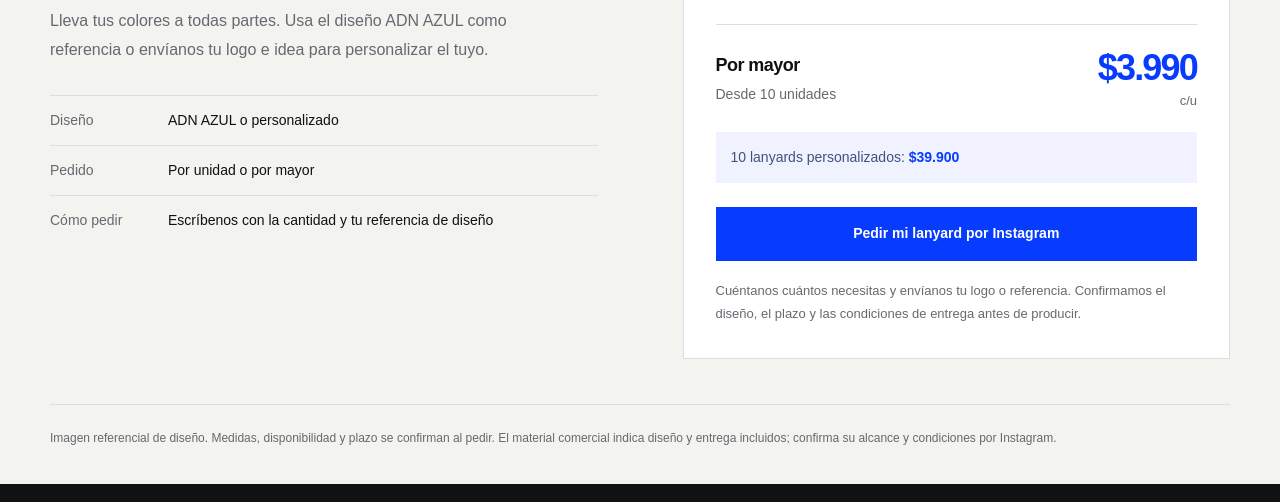
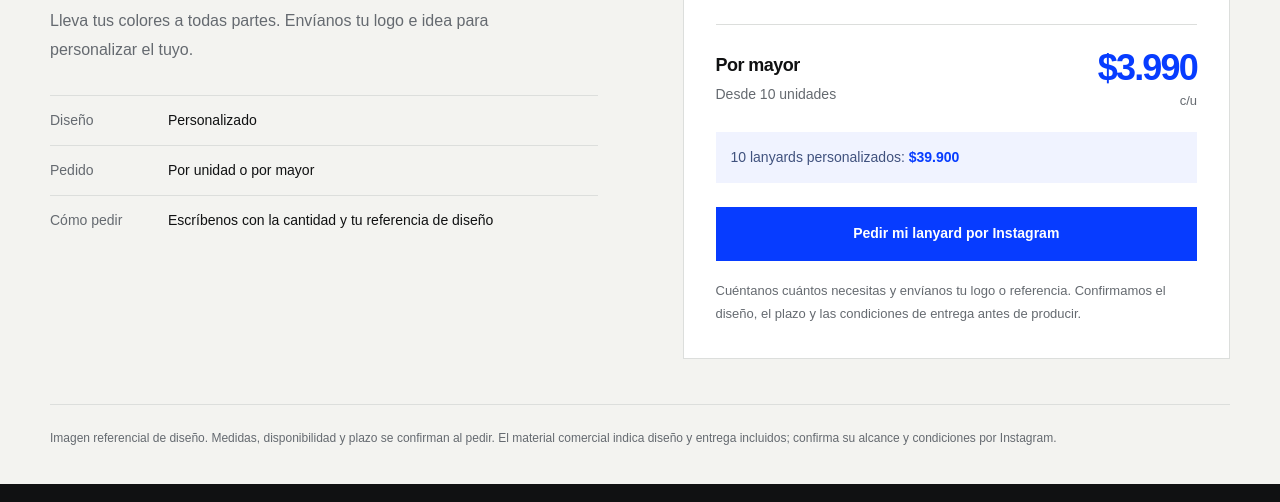
Before and after one commit to adnazulcl/Pagina-ADN, a plain HTML site: page index.html in a window 1280 px wide. Shown: the part 1030-1532 px from the top of the page. Drawn offline with Linux system fonts and the light colour scheme.

Commit message:
Update index.html

```diff
--- a/index.html
+++ b/index.html
@@ -38,8 +38,8 @@
         <div class="product-info">
           <p class="eyebrow blue">HECHO A TU ESTILO</p>
           <h2>LANYARD<br>PERSONALIZADO<span class="blue">.</span></h2>
-          <p class="description">Lleva tus colores a todas partes. Usa el diseño ADN AZUL como referencia o envíanos tu logo e idea para personalizar el tuyo.</p>
-          <dl class="specs"><dt>Diseño</dt><dd>ADN AZUL o personalizado</dd><dt>Pedido</dt><dd>Por unidad o por mayor</dd><dt>Cómo pedir</dt><dd>Escríbenos con la cantidad y tu referencia de diseño</dd></dl>
+          <p class="description">Lleva tus colores a todas partes. Envíanos tu logo e idea para personalizar el tuyo.</p>
+          <dl class="specs"><dt>Diseño</dt><dd>Personalizado</dd><dt>Pedido</dt><dd>Por unidad o por mayor</dd><dt>Cómo pedir</dt><dd>Escríbenos con la cantidad y tu referencia de diseño</dd></dl>
         </div>
         <div id="precios" class="price-panel">
           <p class="eyebrow blue">PRECIOS EN PESOS CHILENOS</p>
```
